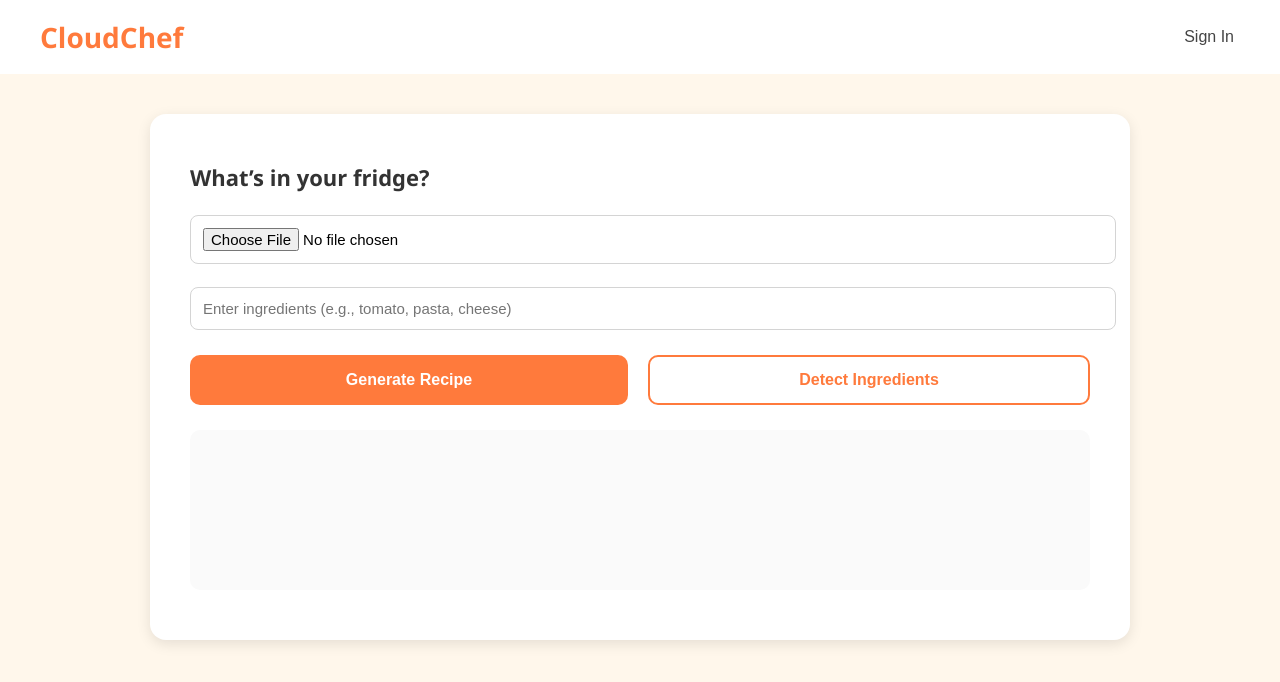
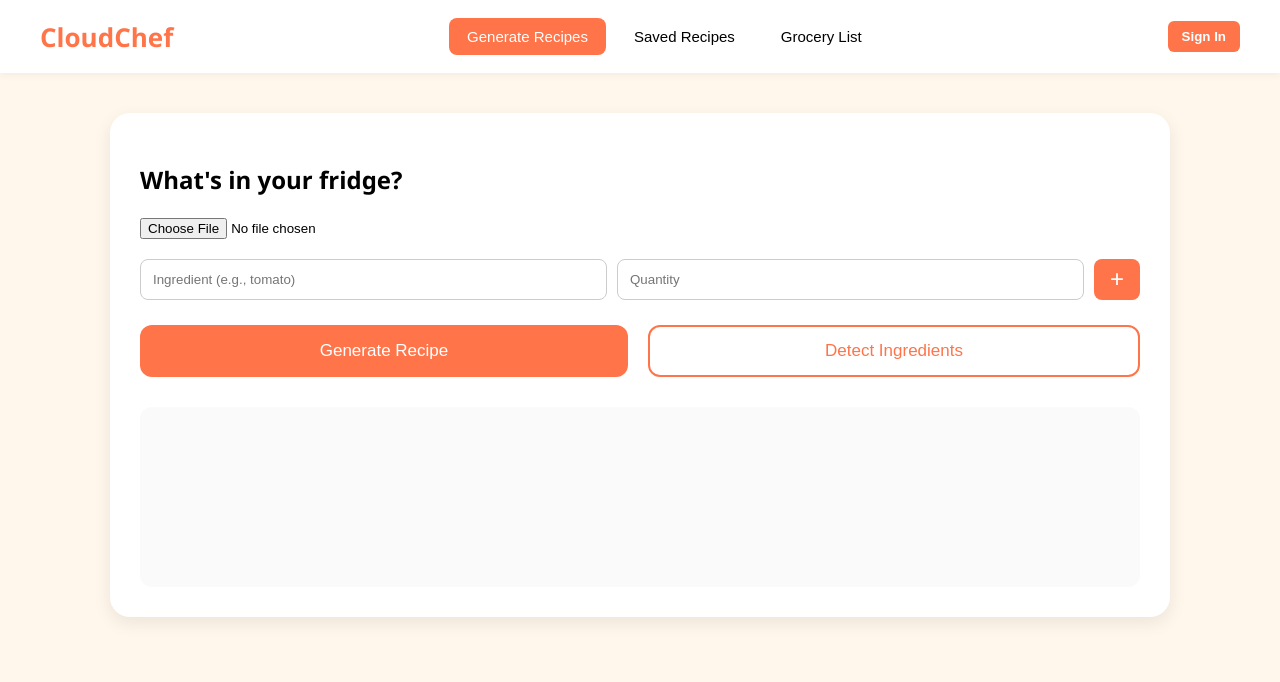
Before and after one commit to srisoman20/cloudchef-project, a plain HTML site: page frontend/index.html in a window 1280 px wide. Drawn offline with Linux system fonts and the light colour scheme.

Commit message:
Added all the buttons

```diff
--- a/frontend/index.html
+++ b/frontend/index.html
@@ -9,52 +9,68 @@
 
 <body>
 
-  <!-- ===================== NAVBAR ===================== -->
-  <div class="navbar">
-    <div class="nav-left">
-      <span class="logo">CloudChef</span>
+  <!-- NAVBAR -->
+  <header class="navbar">
+    <div class="logo">CloudChef</div>
+
+    <nav>
+      <button id="nav-generate" class="nav-btn active">Generate Recipes</button>
+      <button id="nav-saved" class="nav-btn">Saved Recipes</button>
+      <button id="nav-grocery" class="nav-btn">Grocery List</button>
+    </nav>
+
+    <!-- FIXED AUTH BUTTONS -->
+    <div class="auth-buttons">
+      <span id="welcomeMessage"></span>
+      <button id="loginBtn" class="auth-btn">Sign In</button>
+      <button id="logoutBtn" class="auth-btn" style="display:none;">Sign Out</button>
+    </div>
+  </header>
+
+  <!-- PAGE WRAPPER -->
+  <div class="page-container">
+
+    <!-- MAIN RECIPE GENERATOR PAGE -->
+    <div id="mainPage" class="content-card">
+      <h2>What's in your fridge?</h2>
+
+      <!-- FILE UPLOAD -->
+      <input id="imageUpload" type="file" />
+
+      <!-- INGREDIENT + QUANTITY ROW -->
+      <div class="ingredient-row">
+        <input id="ingredientName" type="text" placeholder="Ingredient (e.g., tomato)">
+        <input id="ingredientQty" type="text" placeholder="Quantity">
+        <button class="add-btn" onclick="addIngredient()">+</button>
+      </div>
+
+      <!-- INGREDIENT LIST -->
+      <ul id="ingredientList"></ul>
+
+      <!-- BUTTONS -->
+      <div class="button-row">
+        <button onclick="generateRecipe()" class="primary-btn">Generate Recipe</button>
+        <button onclick="analyzeImage()" class="outline-btn">Detect Ingredients</button>
+      </div>
+
+      <!-- OUTPUT -->
+      <div id="output" class="output-box"></div>
     </div>
 
-    <div class="nav-right">
-      <button id="loginBtn" class="nav-btn">Sign In</button>
-      <button id="logoutBtn" class="nav-btn logout">Sign Out</button>
+    <!-- SAVED RECIPES PAGE -->
+    <div id="savedPage" class="content-card hidden">
+      <h2>Saved Recipes</h2>
+      <p class="empty-msg">No saved recipes yet</p>
     </div>
-  </div>
 
-  <!-- ===================== MAIN CONTAINER ===================== -->
-  <div class="main-container">
-
-    <div class="card">
-
-      <h2 class="section-title">What’s in your fridge?</h2>
-
-      <!-- File Upload -->
-      <input type="file" id="imageUpload" />
-
-      <!-- Ingredients Text Box -->
-      <input
-        type="text"
-        id="ingredients"
-        placeholder="Enter ingredients (e.g., tomato, pasta, cheese)"
-      />
-
-      <!-- BUTTON ROW -->
-      <div class="button-row">
-        <button class="primary-btn" onclick="generateRecipe()">Generate Recipe</button>
-        <button class="secondary-btn" onclick="analyzeImage()">Detect Ingredients</button>
-      </div>
-
-      <!-- OUTPUT BOX -->
-      <div id="output" class="output-box"></div>
-
-      <!-- Welcome Message -->
-      <p id="welcomeMessage" class="welcome-text"></p>
-
+    <!-- GROCERY PAGE -->
+    <div id="groceryPage" class="content-card hidden">
+      <h2>Grocery List</h2>
+      <p class="empty-msg">Your grocery list is empty</p>
     </div>
 
   </div>
 
   <script src="app.js"></script>
-
 </body>
 </html>
--- a/frontend/style.css
+++ b/frontend/style.css
@@ -1,150 +1,178 @@
-/* ============ GLOBAL PAGE STYLING ============ */
-
+/* GENERAL PAGE */
 body {
   font-family: "Segoe UI", Arial, sans-serif;
   background: #fff7eb;
   margin: 0;
 }
 
-/* ============ NAVBAR ============ */
-
+/* NAVBAR */
 .navbar {
   width: 100%;
+  padding: 18px 40px;
   background: white;
+  box-shadow: 0 2px 8px rgba(0,0,0,0.05);
+
   display: flex;
   justify-content: space-between;
   align-items: center;
-  padding: 18px 40px;
+
   box-sizing: border-box;
-  overflow: visible;  /* ensures items don't get cut off */
-  position: sticky;
-  top: 0;
-  z-index: 20;
 }
 
-.nav-right {
-  display: flex;
-  gap: 16px;
-  flex-shrink: 0;  /* prevents shrinking (your actual problem) */
+/* LEFT LOGO */
+.logo {
+  font-size: 26px;
+  font-weight: bold;
+  color: #ff7449;
 }
 
-.logo {
-  white-space: nowrap;  /* prevents logo from squishing */
-}
-
-
-.logo {
-  font-size: 28px;
-  font-weight: 700;
-  color: #ff7a3c;
-}
-
-.nav-right {
+/* NAV BUTTONS MIDDLE (Generate / Saved / Grocery) */
+nav {
   display: flex;
-  gap: 16px;
+  gap: 10px;
 }
 
 .nav-btn {
   background: none;
   border: none;
-  font-size: 16px;
+  padding: 10px 18px;
+  font-size: 15px;
   cursor: pointer;
-  color: #444;
+  border-radius: 8px;
 }
 
-.logout {
-  font-weight: 600;
-  color: #ff7a3c;
+.nav-btn.active {
+  background: #ff7449;
+  color: white;
 }
 
-/* ============ MAIN CONTAINER ============ */
+/* RIGHT AUTH SECTION — FIXED */
+.auth-buttons {
+  display: flex;
+  align-items: center;
+  gap: 12px;
 
-.main-container {
+  white-space: nowrap;     /* prevents wrapping */
+}
+
+.auth-btn {
+  background: #ff7449;
+  color: white;
+  border: none;
+  padding: 8px 14px;
+  border-radius: 6px;
+  cursor: pointer;
+  font-weight: 600;
+}
+
+.auth-btn:hover {
+  background: #e86a33;
+}
+
+/* PAGE CONTAINER */
+.page-container {
   display: flex;
   justify-content: center;
-  margin-top: 40px;
+  padding-top: 40px;
 }
 
-.card {
+/* CONTENT CARD */
+.content-card {
   background: white;
-  padding: 30px 40px;
-  border-radius: 16px;
   width: 80%;
-  max-width: 900px;
-  box-shadow: 0px 4px 14px rgba(0, 0, 0, 0.1);
+  max-width: 1000px;
+  padding: 30px;
+  border-radius: 20px;
+  box-shadow: 0 6px 18px rgba(0,0,0,0.08);
 }
 
-.section-title {
-  margin-bottom: 15px;
-  font-size: 22px;
-  color: #333;
+.hidden {
+  display: none;
 }
 
-input[type="text"],
-input[type="file"] {
-  width: 100%;
+/* INGREDIENT INPUTS */
+.ingredient-row {
+  display: flex;
+  gap: 10px;
+  margin-top: 20px;
+}
+
+.ingredient-row input {
+  flex: 1;
   padding: 12px;
-  margin: 8px 0 15px 0;
+  border: 1px solid #ccc;
   border-radius: 8px;
-  border: 1px solid #d4d4d4;
+}
+
+.add-btn {
+  background: #ff7449;
+  color: white;
+  padding: 0 16px;
+  font-size: 24px;
+  border: none;
+  border-radius: 8px;
+  cursor: pointer;
+}
+
+/* INGREDIENT LIST */
+#ingredientList {
+  list-style: none;
+  padding: 0;
+  margin-top: 12px;
+}
+
+#ingredientList li {
+  background: #fff1e4;
+  padding: 10px 14px;
+  border-radius: 10px;
+  margin-bottom: 8px;
+  display: flex;
+  justify-content: space-between;
   font-size: 15px;
 }
 
 /* BUTTON ROW */
-
 .button-row {
   display: flex;
-  justify-content: space-between;
   gap: 20px;
-  margin-top: 10px;
-}
-
-.primary-btn,
-.secondary-btn {
-  flex: 1;
-  padding: 14px 0;
-  border-radius: 10px;
-  font-size: 16px;
-  cursor: pointer;
-  border: none;
-  font-weight: 600;
+  margin-top: 25px;
 }
 
 .primary-btn {
-  background: #ff7a3c;
+  flex: 1;
+  padding: 14px;
+  background: #ff7449;
+  border: none;
+  border-radius: 12px;
   color: white;
+  font-size: 17px;
+  cursor: pointer;
 }
 
-.primary-btn:hover {
-  background: #e96728;
-}
-
-.secondary-btn {
-  background: white;
-  border: 2px solid #ff7a3c;
-  color: #ff7a3c;
-}
-
-.secondary-btn:hover {
-  background: #ffe1d1;
+.outline-btn {
+  flex: 1;
+  padding: 14px;
+  background: none;
+  border: 2px solid #ff7449;
+  border-radius: 12px;
+  color: #ff7449;
+  font-size: 17px;
+  cursor: pointer;
 }
 
 /* OUTPUT BOX */
-
 .output-box {
-  margin-top: 25px;
-  text-align: left;
+  margin-top: 30px;
   background: #fafafa;
-  border-radius: 10px;
   padding: 20px;
-  min-height: 120px;
-  font-size: 15px;
+  border-radius: 12px;
+  min-height: 140px;
 }
 
-/* Welcome Message */
-.welcome-text {
-  margin-top: 20px;
+/* EMPTY MESSAGE */
+.empty-msg {
   text-align: center;
-  font-size: 18px;
-  color: #333;
+  color: #999;
+  font-size: 17px;
+  padding: 40px;
 }
```
